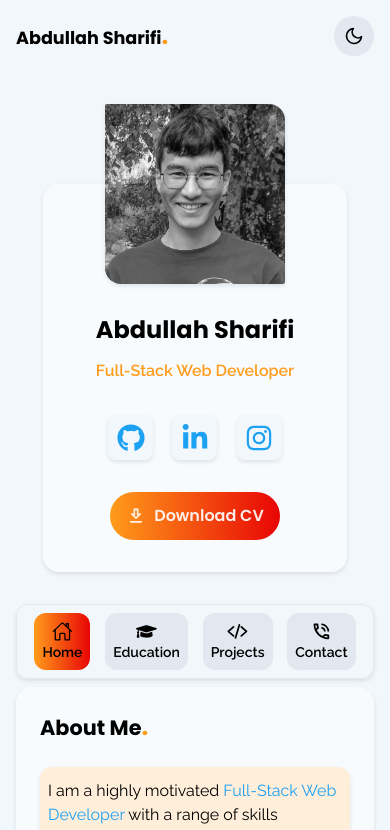
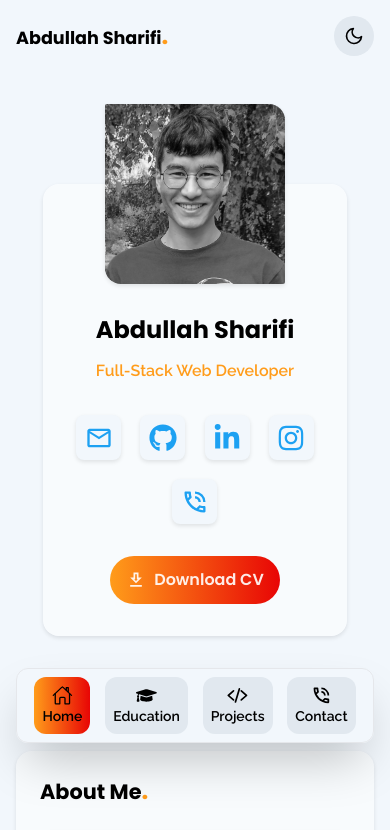
Before and after one commit to ab-sharifi21/personal-portfolio, a Next.js app: page / in a window 390 px wide. Shown: the top 830 px of the page. Built offline with nearby package versions, Linux system fonts and the light colour scheme.

Commit message:
Add phone number and email in side bar for mobile design

```diff
--- a/src/components/NavBar.tsx
+++ b/src/components/NavBar.tsx
@@ -32,7 +32,7 @@ const links = [
 
 export const NavBar = () => {
   return (
-    <nav className="sticky top-1 z-20 flex w-full justify-around gap-3 rounded-xl border p-2 pl-4 pr-4 shadow-box-shadow dark:border-dark-primary-font-color/50 tablet:static tablet:w-[auto]">
+    <nav className="sticky top-1 z-20 flex w-full justify-around gap-3 rounded-xl border p-2 pl-4 pr-4 shadow-2xl dark:border-dark-primary-font-color/50 tablet:static tablet:w-[auto] tablet:shadow-box-shadow">
       {links.map((link) => {
         return <Nav key={link.id} link={link} />;
       })}
--- a/src/components/SocialMediaCard.tsx
+++ b/src/components/SocialMediaCard.tsx
@@ -9,14 +9,12 @@ interface SocialMediaCardProps {
 export const SocialMediaCard = ({ social }: SocialMediaCardProps) => {
   const { name, url, icon } = social;
   return (
-    <Tooltip message={name} styles={'top-full left-[90%]'}>
     <Link
       href={url}
       target="_blank"
-        className="group flex h-[45px] w-[45px] items-center justify-center rounded-lg bg-primary-bg-color text-social-color shadow-box-shadow dark:bg-dark-secondary-bg-color"
+      className={` ${(name === 'Phone' || name === 'Email') && 'tablet:hidden'} group flex h-[45px] w-[45px] items-center justify-center rounded-lg bg-primary-bg-color text-social-color shadow-box-shadow dark:bg-dark-secondary-bg-color`}
     >
       {icon}
     </Link>
-    </Tooltip>
   );
 };
--- a/src/components/SocialMediaList.tsx
+++ b/src/components/SocialMediaList.tsx
@@ -1,5 +1,6 @@
 import { FaGithub, FaInstagram, FaLinkedinIn } from 'react-icons/fa';
-import { SocialMediaCard } from './index';
+import { SocialMediaCard, Tooltip } from './index';
+import { MdOutlineEmail, MdOutlinePhoneInTalk } from 'react-icons/md';
 
 const socials = [
   {
@@ -29,11 +30,39 @@ const socials = [
 ];
 
 export const SocialMediaList = () => {
+  const email = {
+    id: 1,
+    name: 'Email',
+    url: 'mailto:ab.sharifi19@gmail.com',
+    icon: (
+      <MdOutlineEmail className="h-[28px] w-[28px] duration-1000 group-hover:rotate-360 group-hover:scale-110" />
+    ),
+  };
+
+  const phone = {
+    id: 2,
+    name: 'Phone',
+    url: 'tel:0034632698684',
+    icon: (
+      <MdOutlinePhoneInTalk className="h-[28px] w-[28px] duration-1000 group-hover:rotate-360 group-hover:scale-110" />
+    ),
+  };
+
   return (
-    <div className="mb-[2rem] mt-[2rem] flex gap-[1.2rem]">
+    <div className="mb-[2rem] mt-[2rem] flex flex-wrap items-center justify-center gap-[1.2rem]">
+      <SocialMediaCard social={email} />
       {socials.map((social) => {
-        return <SocialMediaCard key={social.id} social={social} />;
+        return (
+          <Tooltip
+            key={social.id}
+            message={social.name}
+            styles={`top-full left-[90%]`}
+          >
+            <SocialMediaCard social={social} />
+          </Tooltip>
+        );
       })}
+      <SocialMediaCard social={phone} />
     </div>
   );
 };
```
Lines whose indentation alone changed are shown as unchanged.
